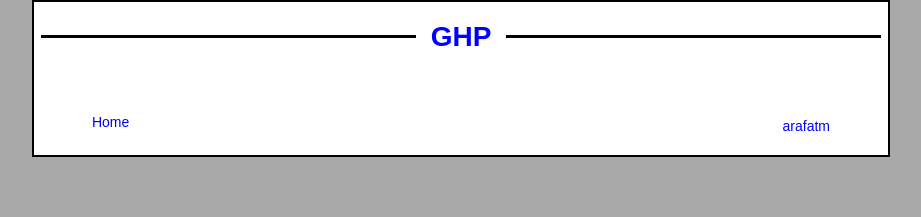
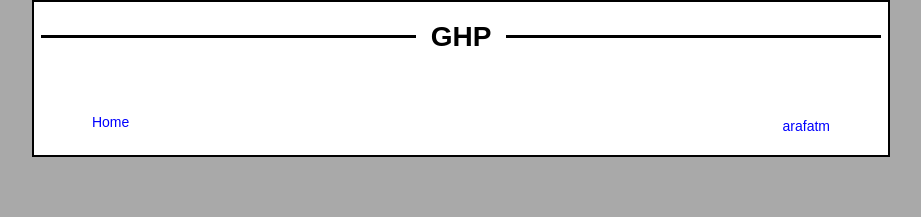
Before and after one commit to arafatm/ghp, a Jekyll site: the page built from test.md, in a window 1280 px wide. Shown: the top 217 px of the page, without its empty margins (179-1100 px from the left). Built offline with Jekyll 4.4.1, drawn with Linux system fonts in a browser that asks for light colours; our own code applies the rules of GitHub Pages for plain Markdown files; the repository's description, which GitHub fills in, is left out.

Commit message:
bkp Wed Aug  9 19:00:08 PDT 2023

```diff
--- a/_includes/header.html
+++ b/_includes/header.html
@@ -1,5 +1,5 @@
 <header {% unless site.description or site.github.project_tagline %} class="without-description" {% endunless %}>
-  <h1><a href="{{ '' | absolute_url }}">{{ page.title | default: site.github.repository_name }}</a></h1>
+  <h1>{{ page.title | default: site.github.repository_name }}</h1>
   {% comment %}
   <ul>Debug variables: <li>absolute_url {{ '/' | absolute_url }}</li> <li>relative_url {{ '/' " | relative_url }}</li> <li>site.url {{ site.url }}</li> <li>site.baseurl {{ site.baseurl }}</li> <li>page.title {{ page.title }}</li> <li>page.url {{ page.url}}</li> </ul>
   {% if site.description or site.github.project_tagline %}
```
